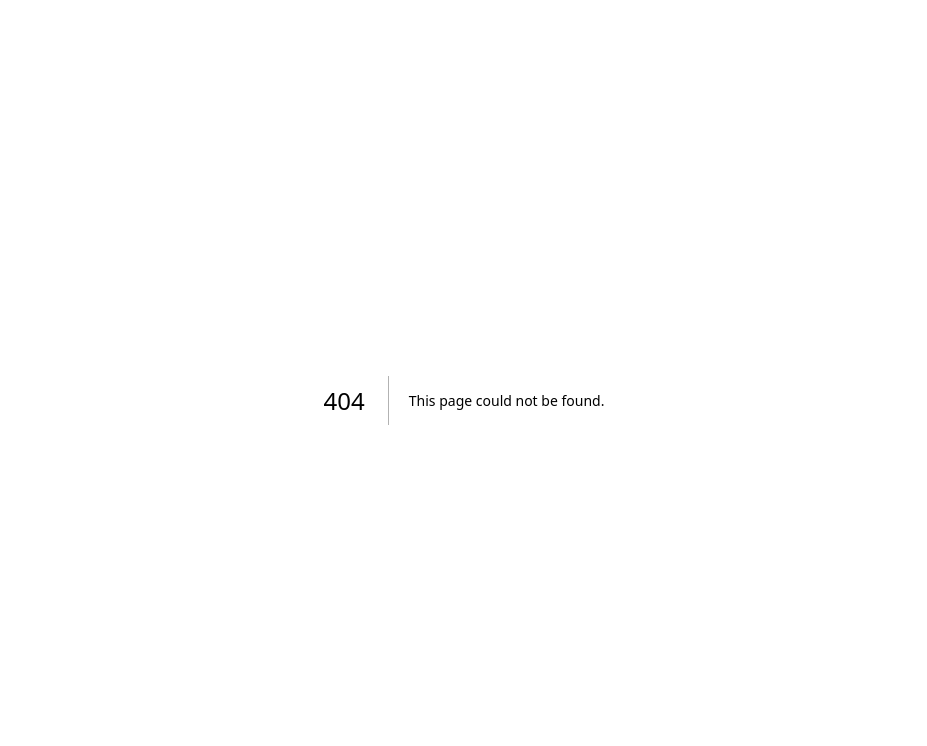
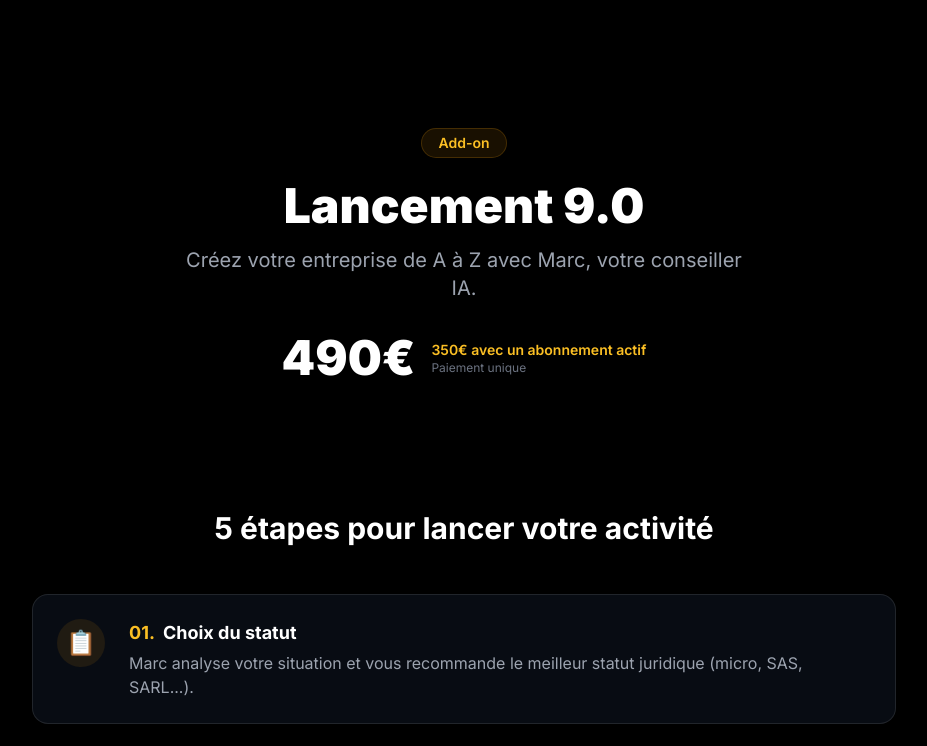
Before and after one commit to HappyUnityHeroes/Projet-9point0, a Next.js app in the folder apps/front/: page /lancement in a window 1280 px wide. Before the commit this address had no page. Shown: the top 746 px of the page, without its empty margins (176-1103 px from the left). Built offline with nearby package versions, Linux system fonts and the light colour scheme.

Commit message:
Auto-deploy: update page.tsx

```diff
--- /dev/null
+++ b/apps/front/src/app/lancement/page.tsx
@@ -0,0 +1,75 @@
+import { Footer } from '@/components/footer'
+
+export const metadata = {
+  title: '9.0 — Lancement 9.0 : Créez votre entreprise avec l\'IA',
+  description: 'Statut juridique, business plan, identité, formalités et pitch investisseur. Marc vous accompagne de A à Z.',
+}
+
+const STEPS = [
+  { icon: '📋', title: 'Choix du statut', desc: 'Marc analyse votre situation et vous recommande le meilleur statut juridique (micro, SAS, SARL...).' },
+  { icon: '📊', title: 'Business plan IA', desc: 'Génération d\'un business plan structuré avec prévisionnel financier. Vérification comptable à 100€/h disponible.' },
+  { icon: '🎨', title: 'Identité de marque', desc: 'Nom, logo, charte graphique, ton de communication. Tout pour démarrer avec une image pro.' },
+  { icon: '📝', title: 'Formalités', desc: 'Checklist administrative complète, documents à préparer, étapes de création pas à pas.' },
+  { icon: '🎤', title: 'Pitch investisseur', desc: 'Préparez votre pitch deck et entraînez-vous avec Marc. Feedback et itérations inclus.' },
+]
+
+export default function LancementPage() {
+  return (
+    <main className="bg-black text-white">
+      <section className="pt-32 pb-16 px-4 text-center">
+        <span className="inline-block px-4 py-1 rounded-full bg-amber-500/10 border border-amber-500/20 text-amber-400 text-sm font-semibold mb-6">
+          Add-on
+        </span>
+        <h1 className="text-5xl font-black text-white mb-4">
+          Lancement 9.0
+        </h1>
+        <p className="text-xl text-gray-400 max-w-xl mx-auto">
+          Créez votre entreprise de A à Z avec Marc, votre conseiller IA.
+        </p>
+        <div className="mt-8 flex items-center justify-center gap-4">
+          <span className="text-5xl font-black text-white">490€</span>
+          <div className="text-left">
+            <p className="text-sm text-amber-400 font-semibold">350€ avec un abonnement actif</p>
+            <p className="text-xs text-gray-500">Paiement unique</p>
+          </div>
+        </div>
+      </section>
+
+      <section className="py-16 px-4 max-w-4xl mx-auto">
+        <h2 className="text-3xl font-bold text-center text-white mb-12">
+          5 étapes pour lancer votre activité
+        </h2>
+        <div className="space-y-6">
+          {STEPS.map((step, i) => (
+            <div
+              key={step.title}
+              className="flex gap-6 p-6 rounded-2xl bg-gray-900/50 border border-white/10"
+            >
+              <div className="flex-shrink-0 w-12 h-12 rounded-full bg-amber-500/10 flex items-center justify-center text-2xl">
+                {step.icon}
+              </div>
+              <div>
+                <h3 className="font-bold text-white text-lg">
+                  <span className="text-amber-400 mr-2">0{i + 1}.</span>
+                  {step.title}
+                </h3>
+                <p className="text-gray-400 mt-1">{step.desc}</p>
+              </div>
+            </div>
+          ))}
+        </div>
+      </section>
+
+      <section className="py-16 px-4 text-center">
+        <a
+          href="#pricing"
+          className="inline-block px-10 py-4 bg-gradient-to-r from-amber-500 to-orange-600 text-white rounded-full font-bold text-lg hover:from-amber-600 hover:to-orange-700 transition shadow-lg"
+        >
+          Démarrer mon lancement
+        </a>
+      </section>
+
+      <Footer />
+    </main>
+  )
+}
```
